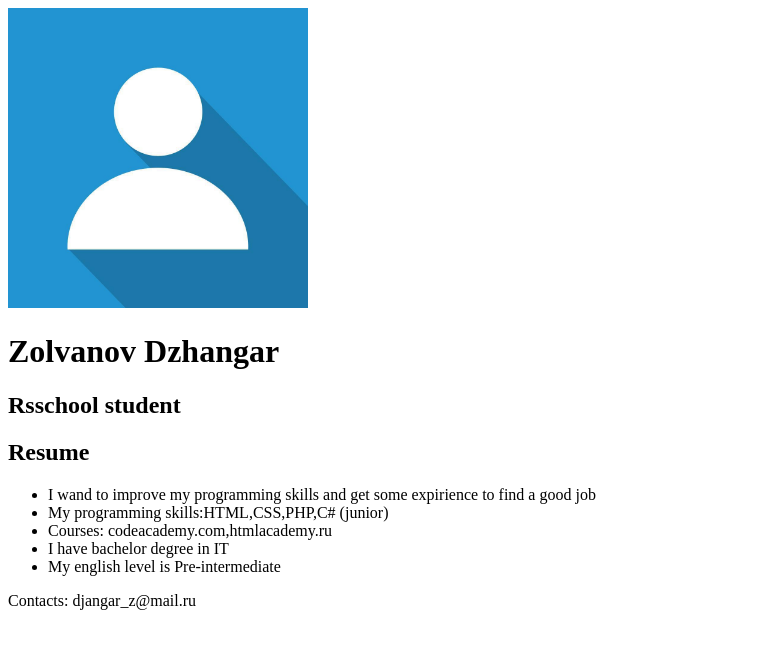
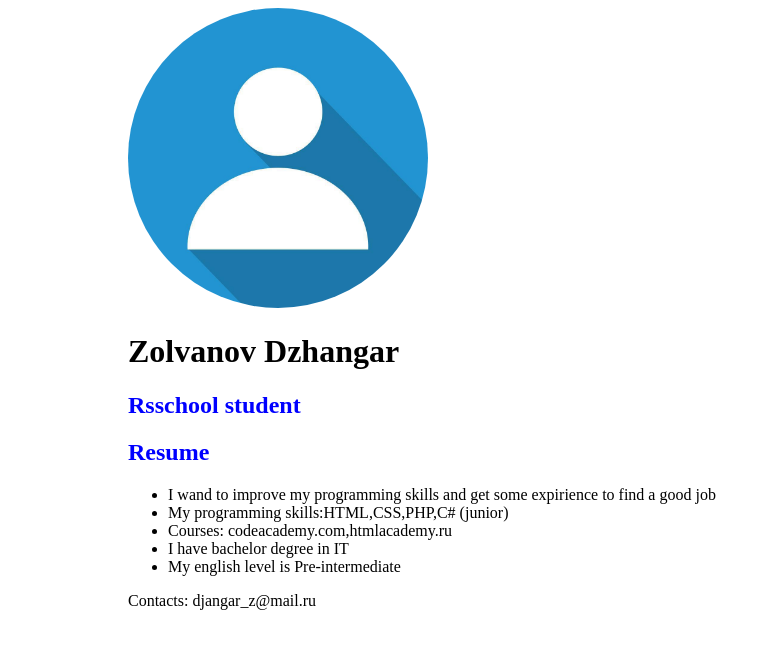
Before and after one commit to dajiquwe/rsschool-cv, a plain HTML site: page index.html in a window 1280 px wide. Shown: the whole page, without its empty margins (0-771 px from the left). Drawn offline with Linux system fonts and the light colour scheme.

Commit message:
feat: add styles for index.html

```diff
--- a/index.html
+++ b/index.html
@@ -3,6 +3,22 @@
   <head>
     <meta charset="utf-8">
     <title>Resume</title>
+    <style type="text/css">
+		.block {
+			width: 1024px;
+			display: block;
+			margin-left: auto;
+			margin-right: auto;
+
+		}
+		img {
+			border-radius: 50%;
+		}
+
+		h2 {
+			color: blue;
+		}
+	</style>
   </head>
   <body>
 		<div class="block">
```
